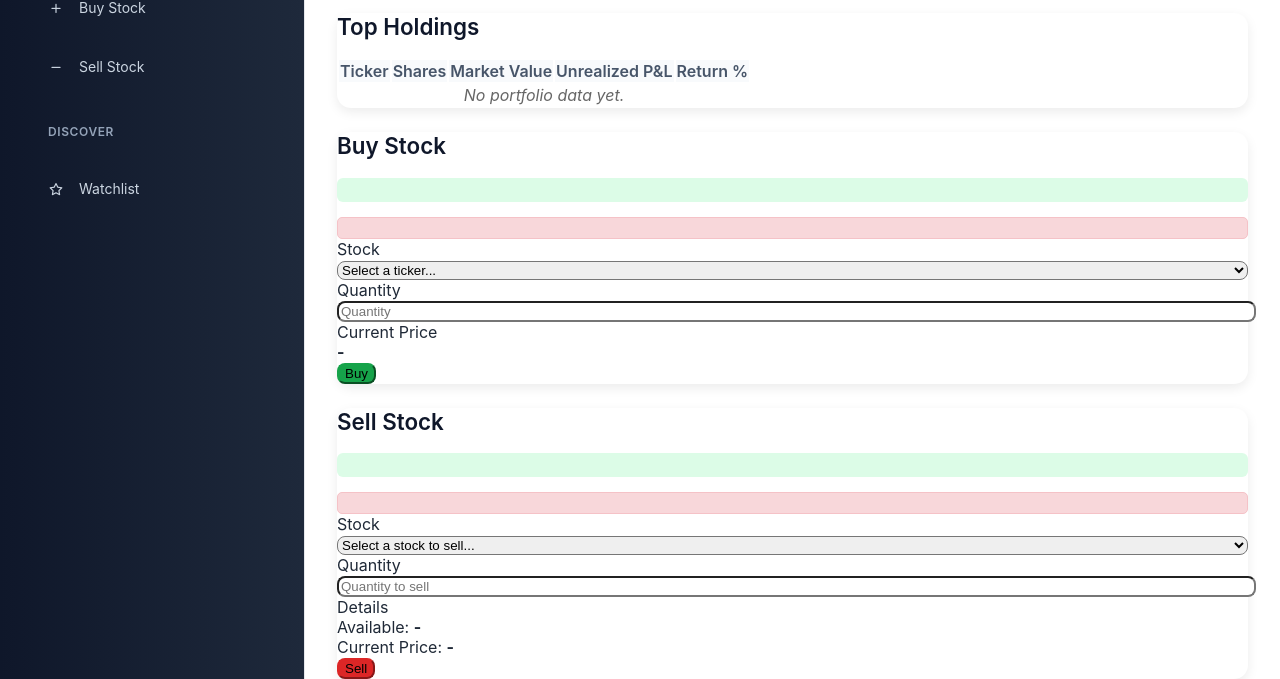
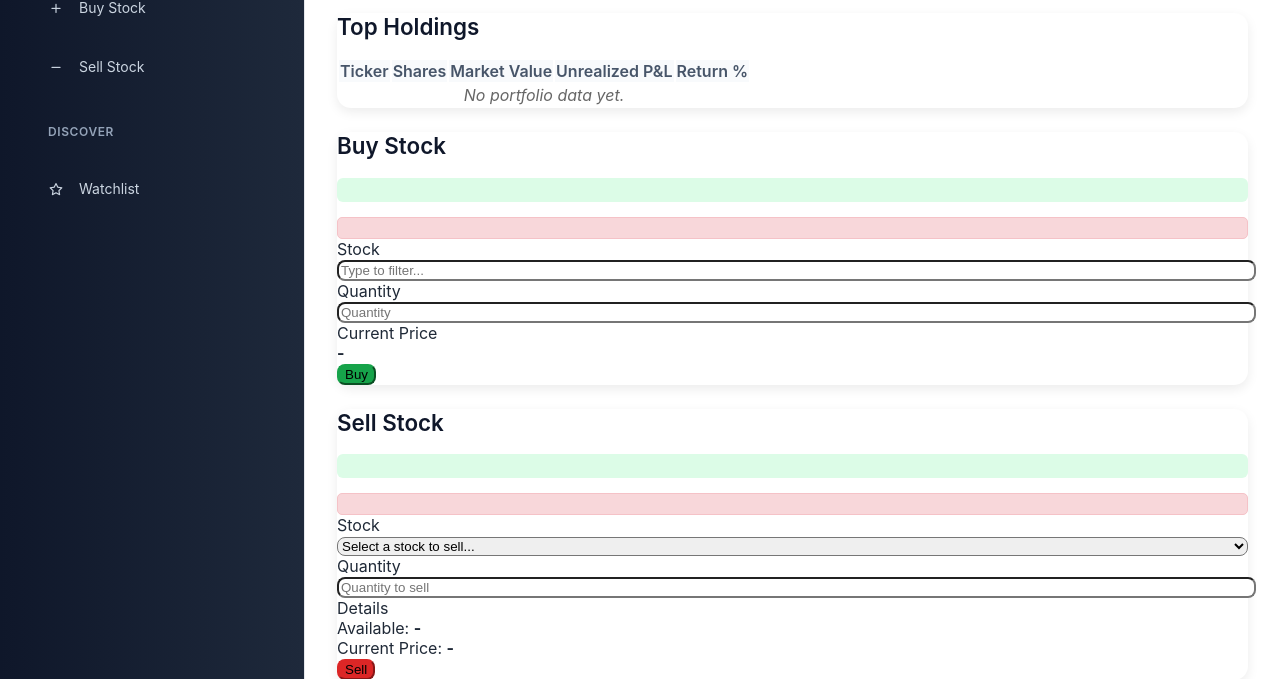
Before and after one commit to ceveline/portfolio_manager_team6, a Flask app: page / in a window 1280 px wide. Shown: the part 465-1144 px from the top of the page. Run offline with Flask 3, Linux system fonts and the light colour scheme; data comes from the database, SQL or seed files in the repository; data that the repository does not hold is empty; some libraries are stand-ins or nearby versions.

Commit message:
allow user to type to search a stock in BUY

```diff
--- a/templates/index.html
+++ b/templates/index.html
@@ -344,17 +344,17 @@
 
       <div class="col-md-4">
         <label class="form-label">Stock</label>
-        <select id="ticker" class="form-select" required>
-          <option value="">Select a ticker...</option>
-          <option value="AAPL">AAPL - Apple</option>
-          <option value="GOOGL">GOOGL - Google</option>
-          <option value="MSFT">MSFT - Microsoft</option>
-          <option value="TSLA">TSLA - Tesla</option>
-          <option value="META">META - Meta</option>
-          <option value="AMZN">AMZN - Amazon</option>
-          <option value="NVDA">NVDA - NVIDIA</option>
-          <option value="SPY">SPY - S&P 500 ETF</option>
-        </select>
+        <input class="form-control" type="text" id="ticker" list="stock-options" placeholder="Type to filter...">
+          <datalist id="stock-options">
+            <option value="AAPL">Apple Inc.</option>
+            <option value="AMZN">Amazon.com Inc.</option>
+            <option value="GOOGL">Google Inc.</option>
+            <option value="META">Meta Platforms Inc.</option>
+            <option value="MSFT">Microsoft Corporation</option>
+            <option value="NVDA">NVIDIA</option>
+            <option value="SPY">S&P 500 ETF</option>
+            <option value="TSLA">Tesla</option>
+          </datalist>
       </div>
 
       <div class="col-md-3">
```
